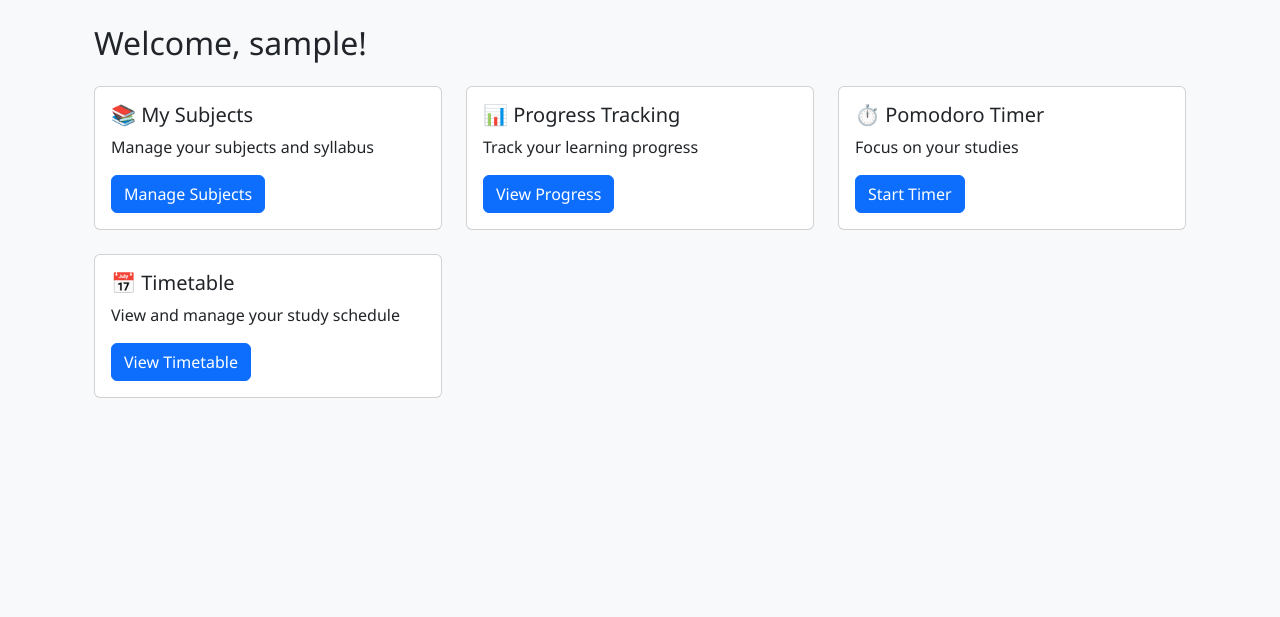
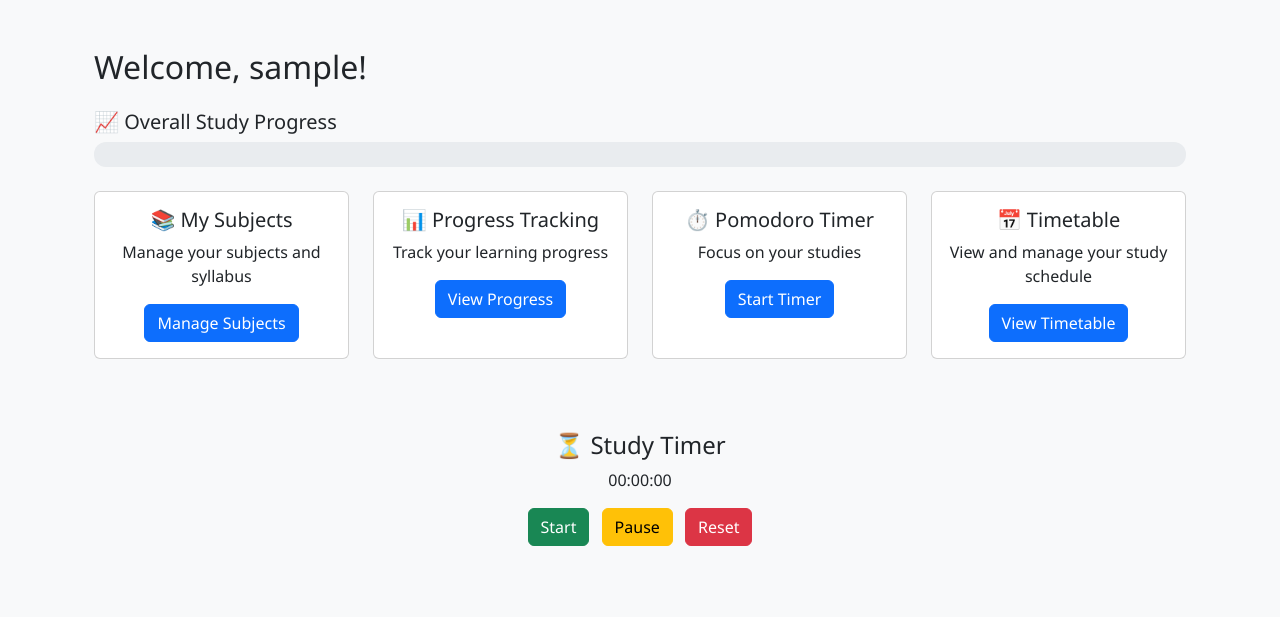
Before and after one commit to ayushh-exe/StudyPlanner_pro, a Flask app: page /dashboard in a window 1280 px wide. Shown: the part 56-673 px from the top of the page. Run offline with Flask 3, Linux system fonts and the light colour scheme; the visitor is signed in with stand-in values (Sample User, id 1); data that the repository does not hold is empty; some libraries are stand-ins or nearby versions.

Commit message:
new dashboaard

```diff
--- a/templates/dashboard.html
+++ b/templates/dashboard.html
@@ -1,12 +1,26 @@
 {% extends "base.html" %}
 {% block content %}
-<div class="container">
-    <h2>Welcome, {{ username }}!</h2>
-    <div class="row mt-4">
+<div class="container py-4">
+    <h2 class="mb-4">Welcome, {{ username }}!</h2>
+
+    <!-- Overall Progress Overview -->
+    <div class="mt-4">
+        <h5 class="mb-2">📈 Overall Study Progress</h5>
+        <div class="progress mb-4" style="height: 25px;">
+            <div class="progress-bar bg-success" role="progressbar"
+                style="width: {{ overall_progress }}%;" aria-valuenow="{{ overall_progress }}"
+                aria-valuemin="0" aria-valuemax="100">
+                {{ overall_progress }}%
+            </div>
+        </div>
+    </div>
+
+    <!-- Dashboard Cards -->
+    <div class="row">
         <!-- Subjects Card -->
-        <div class="col-md-4 mb-4">
+        <div class="col-md-6 col-lg-3 mb-4">
             <div class="card h-100">
-                <div class="card-body">
+                <div class="card-body text-center">
                     <h5 class="card-title">📚 My Subjects</h5>
                     <p class="card-text">Manage your subjects and syllabus</p>
                     <a href="{{ url_for('subjects') }}" class="btn btn-primary">Manage Subjects</a>
@@ -15,9 +29,9 @@
         </div>
 
         <!-- Progress Tracking Card -->
-        <div class="col-md-4 mb-4">
+        <div class="col-md-6 col-lg-3 mb-4">
             <div class="card h-100">
-                <div class="card-body">
+                <div class="card-body text-center">
                     <h5 class="card-title">📊 Progress Tracking</h5>
                     <p class="card-text">Track your learning progress</p>
                     <a href="{{ url_for('progress') }}" class="btn btn-primary">View Progress</a>
@@ -26,9 +40,9 @@
         </div>
 
         <!-- Pomodoro Timer Card -->
-        <div class="col-md-4 mb-4">
+        <div class="col-md-6 col-lg-3 mb-4">
             <div class="card h-100">
-                <div class="card-body">
+                <div class="card-body text-center">
                     <h5 class="card-title">⏱️ Pomodoro Timer</h5>
                     <p class="card-text">Focus on your studies</p>
                     <a href="{{ url_for('pomodoro') }}" class="btn btn-primary">Start Timer</a>
@@ -36,10 +50,10 @@
             </div>
         </div>
 
-        <!-- 📅 Timetable Card (NEW) -->
-        <div class="col-md-4 mb-4">
+        <!-- Timetable Card -->
+        <div class="col-md-6 col-lg-3 mb-4">
             <div class="card h-100">
-                <div class="card-body">
+                <div class="card-body text-center">
                     <h5 class="card-title">📅 Timetable</h5>
                     <p class="card-text">View and manage your study schedule</p>
                     <a href="{{ url_for('timetable') }}" class="btn btn-primary">View Timetable</a>
@@ -47,5 +61,58 @@
             </div>
         </div>
     </div>
+
+    <!-- Study Timer Clock -->
+    <div class="text-center my-5">
+        <h4>⏳ Study Timer</h4>
+        <div id="study-timer-display" class="study-timer-display mb-3">00:00:00</div>
+        <button id="start-btn" class="btn btn-success me-2">Start</button>
+        <button id="pause-btn" class="btn btn-warning me-2">Pause</button>
+        <button id="reset-btn" class="btn btn-danger">Reset</button>
+    </div>
 </div>
+
+<!-- Timer Script -->
+<script>
+    let timer;
+    let totalSeconds = 0;
+    let running = false;
+
+    function updateDisplay() {
+        const hrs = String(Math.floor(totalSeconds / 3600)).padStart(2, '0');
+        const mins = String(Math.floor((totalSeconds % 3600) / 60)).padStart(2, '0');
+        const secs = String(totalSeconds % 60).padStart(2, '0');
+        document.getElementById('study-timer-display').textContent = `${hrs}:${mins}:${secs}`;
+    }
+
+    function startTimer() {
+        if (!running) {
+            running = true;
+            timer = setInterval(() => {
+                totalSeconds++;
+                updateDisplay();
+            }, 1000);
+        }
+    }
+
+    function pauseTimer() {
+        if (running) {
+            clearInterval(timer);
+            running = false;
+        }
+    }
+
+    function resetTimer() {
+        clearInterval(timer);
+        running = false;
+        totalSeconds = 0;
+        updateDisplay();
+    }
+
+    document.getElementById('start-btn').addEventListener('click', startTimer);
+    document.getElementById('pause-btn').addEventListener('click', pauseTimer);
+    document.getElementById('reset-btn').addEventListener('click', resetTimer);
+
+    updateDisplay();
+</script>
 {% endblock %}
```
